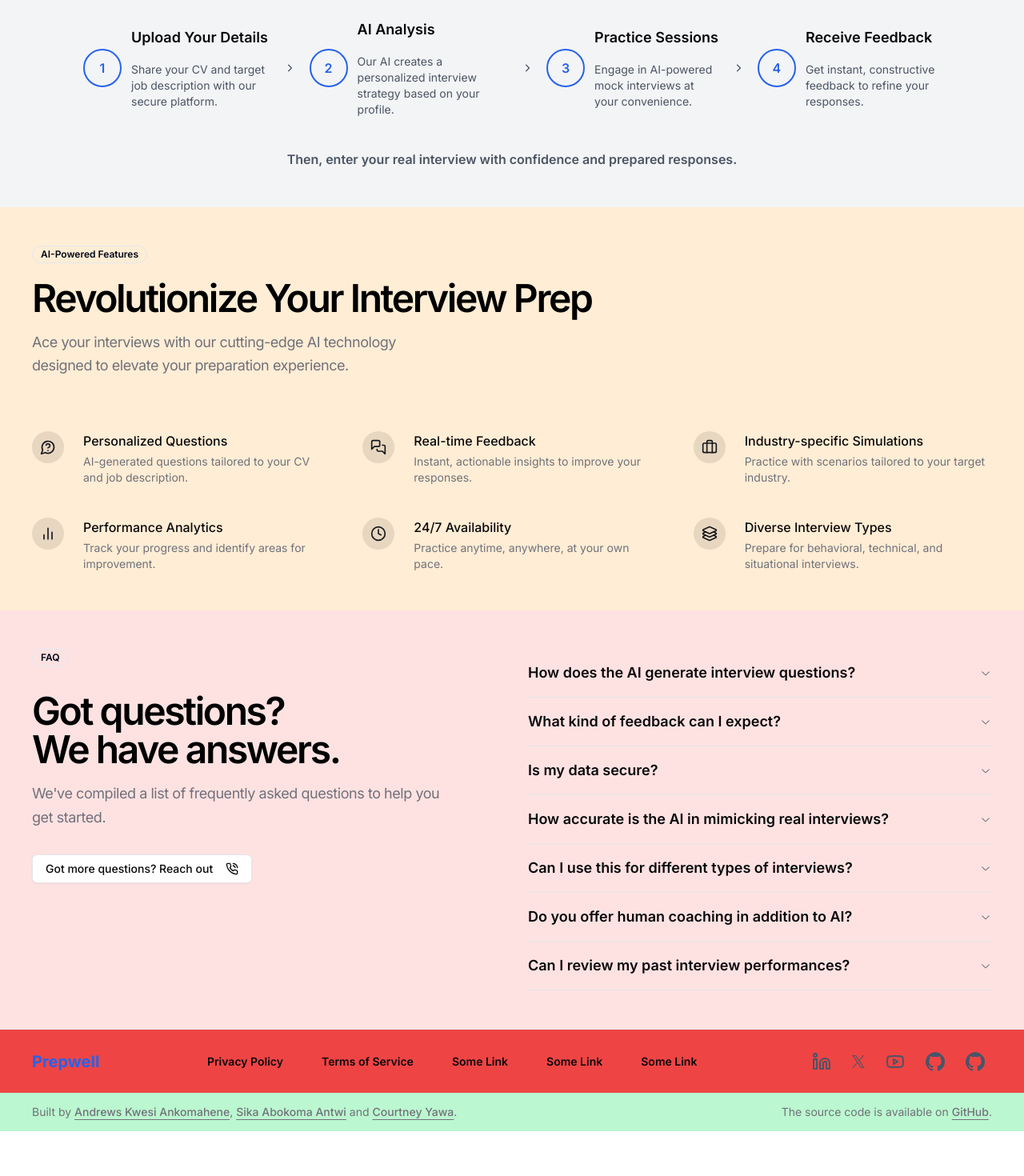
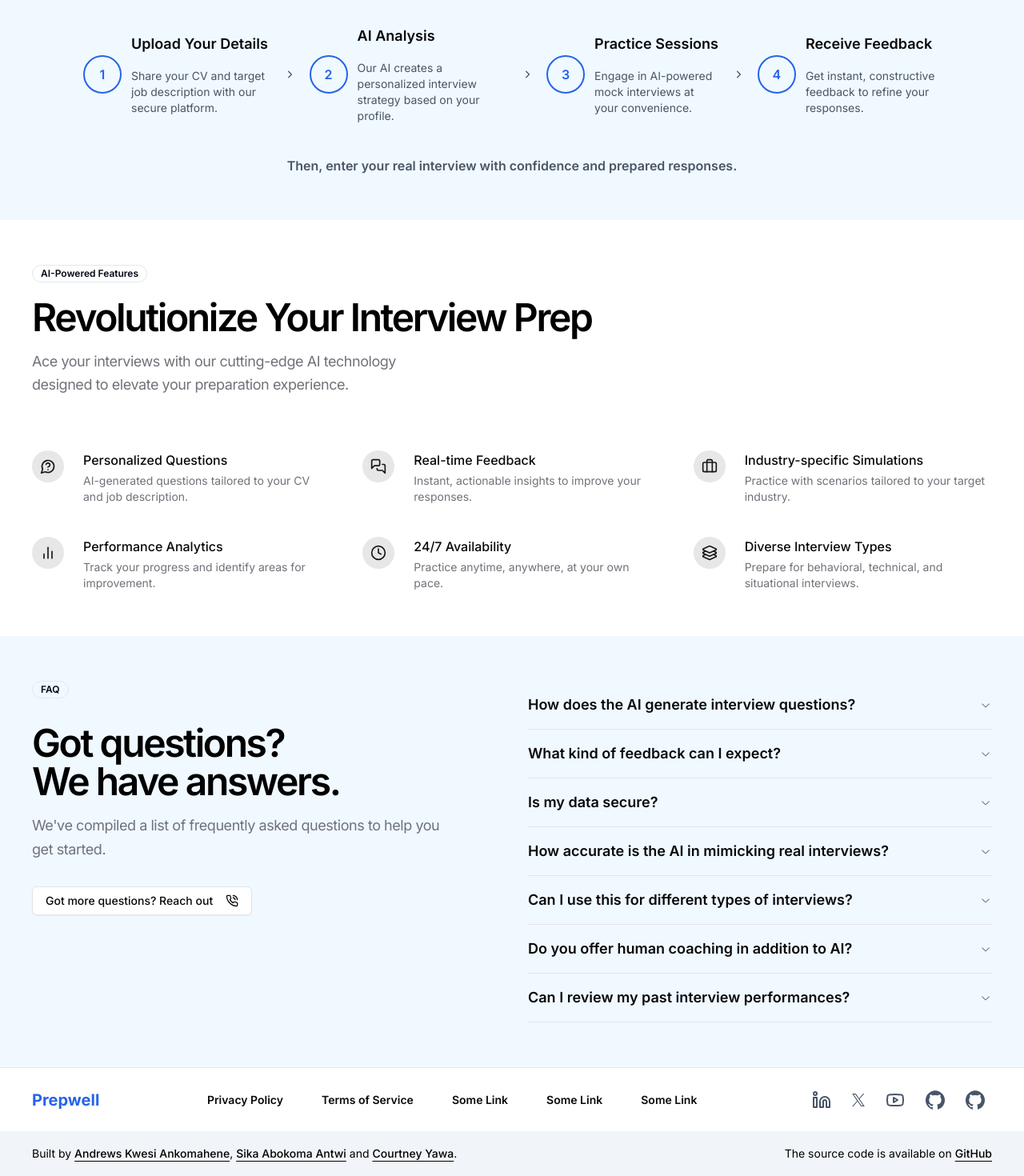
Before and after one commit to kwesinavilot/prepwell, a Next.js app: page / in a window 1280 px wide. Shown: the part 641-2111 px from the top of the page at 80% size. Before the commit the page ends 2055 px from the top, so only its background shows below. Built offline with nearby package versions, Linux system fonts and the light colour scheme.

Commit message:
(fix|refa|enha) updated the colors and got the landing page working again

```diff
--- a/src/app/(panel)/dashboard/page.js
+++ b/src/app/(panel)/dashboard/page.js
@@ -1,34 +1,34 @@
-"use client"
-import { signOut } from "next-auth/react"
-import { useSession } from "next-auth/react"
-import { Button } from "@/components/ui/button"
-import Image from "next/image"
+// "use client"
+// import { signOut } from "next-auth/react"
+// import { useSession } from "next-auth/react"
+// import { Button } from "@/components/ui/button"
+// import Image from "next/image"
 
-export default function Dashboard() {
-    const { data: session } = useSession()
-    console.log(session)
+// export default function Dashboard() {
+//     const { data: session } = useSession()
+//     console.log(session)
 
-    if (!session) {
-        return <div>Access Denied</div>
-    }
+//     if (!session) {
+//         return <div>Access Denied</div>
+//     }
 
-    return (
-        <div className="flex flex-col items-center justify-center min-h-screen bg-gray-100">
-            <div className="p-8 bg-white rounded-lg shadow-md">
-                <div className="flex items-center mb-6">
-                    <Image
-                        src={session.user.image}
-                        alt="User avatar"
-                        width={64}
-                        height={64}
-                        className="rounded-full mr-4"
-                    />
-                    <h1 className="text-2xl font-bold">Welcome, {session.user.name}!</h1>
-                </div>
-                <Button onClick={() => signOut()} variant="outline">
-                    Logout
-                </Button>
-            </div>
-        </div>
-    )
-}
+//     return (
+//         <div className="flex flex-col items-center justify-center min-h-screen bg-gray-100">
+//             <div className="p-8 bg-white rounded-lg shadow-md">
+//                 <div className="flex items-center mb-6">
+//                     <Image
+//                         src={session.user.image}
+//                         alt="User avatar"
+//                         width={64}
+//                         height={64}
+//                         className="rounded-full mr-4"
+//                     />
+//                     <h1 className="text-2xl font-bold">Welcome, {session.user.name}!</h1>
+//                 </div>
+//                 <Button onClick={() => signOut()} variant="outline">
+//                     Logout
+//                 </Button>
+//             </div>
+//         </div>
+//     )
+// }
--- a/src/app/(panel)/layout.js
+++ b/src/app/(panel)/layout.js
@@ -1,23 +1,23 @@
-import { SessionProvider } from "next-auth/react"
-import { Sidebar } from '@/components/site/panel/Sidebar';
-import { Header } from '@/components/site/panel/Header';
+// import { SessionProvider } from "next-auth/react"
+// import { Sidebar } from '@/components/site/panel/Sidebar';
+// import { Header } from '@/components/site/panel/Header';
 
-import "@/styles/globals.css";
+// import "@/styles/globals.css";
 
-export default async function Layout({ children }) {
-    return (
-        <SessionProvider>
-            <div className="flex h-screen">
-                <Sidebar />
+// export default async function Layout({ children }) {
+//     return (
+//         // <SessionProvider>
+//             <div className="flex h-screen">
+//                 {/* <Sidebar /> */}
 
-                <section className="flex flex-col flex-1 overflow-hidden">
-                    <Header />
+//                 <section className="flex flex-col flex-1 overflow-hidden">
+//                     {/* <Header /> */}
 
-                    <main className="flex-1 overflow-auto p-6">
-                        {children}
-                    </main>
-                </section>
-            </div>
-        </SessionProvider>
-    );
-}
+//                     <main className="flex-1 overflow-auto p-6">
+//                         {children}
+//                     </main>
+//                 </section>
+//             </div>
+//         // </SessionProvider>
+//     );
+// }
--- a/src/app/layout.js
+++ b/src/app/layout.js
@@ -2,11 +2,6 @@ import { Inter } from "next/font/google";
 import "@/styles/globals.css";
 
 const inter = Inter({ subsets: ["latin"] });
-
-export const metadata = {
-  title: "Prepwell",
-  description: "Boost your confidence for interviews and public speaking with the best interview prep and public speaking tools.",
-};
 
 export default function RootLayout({ children }) {
   return (
--- a/src/app/page.js
+++ b/src/app/page.js
@@ -1,9 +1,14 @@
 import { FAQ } from "@/components/site/home/FAQ";
 import { Hero } from "@/components/site/home/Hero";
-import {Heading} from "@/components/site/home/Heading";
-import {Footer} from "@/components/site/home/Footer";
-import {Process} from "@/components/site/home/Process";
+import { Heading } from "@/components/site/home/Heading";
+import { Footer } from "@/components/site/home/Footer";
+import { Process } from "@/components/site/home/Process";
 import { Features } from "@/components/site/home/Features";
+
+export const metadata = {
+  title: "Prepwell",
+  description: "Boost your confidence for interviews and public speaking with the best interview prep and public speaking tools.",
+};
 
 export default function Home() {
   return (
--- a/src/components/site/home/FAQ.jsx
+++ b/src/components/site/home/FAQ.jsx
@@ -40,7 +40,7 @@ const faqs = [
 ];
 
 export const FAQ = () => (
-    <section className="w-full bg-red-100 px-10 md:py-12 md:pb-8 lg:py-12">
+    <section className="w-full bg-sky-50 px-10 md:py-12 md:pb-8 lg:py-14">
         <div className="container mx-auto">
             <div className="grid lg:grid-cols-2 gap-10">
                 <div className="flex gap-10 flex-col">
--- a/src/components/site/home/Features.jsx
+++ b/src/components/site/home/Features.jsx
@@ -54,7 +54,7 @@ const FeatureItem = ({ icon: Icon, title, description }) => (
 );
 
 export const Features = () => (
-    <section className="w-full bg-orange-100 px-10 md:py-12 md:pb-8 lg:py-12">
+    <section className="w-full bg-white px-10 md:py-12 md:pb-8 lg:py-14">
         <div className="container mx-auto">
             <div className="flex gap-5 flex-col">
                 <div className="flex">
--- a/src/components/site/home/Footer.jsx
+++ b/src/components/site/home/Footer.jsx
@@ -1,8 +1,6 @@
-import React from "react"
-
 export const Footer = () => (
     <footer className="w-full flex bottom-0 flex-col">
-        <div className="flex px-10 justify-between items-center bg-red-500 border-t border-t-slate-200 py-6 md:h-20 md:flex-row">
+        <div className="flex px-10 justify-between border-t border-t-slate-200 items-center bg-white py-6 md:h-20 md:flex-row">
             <a className="flex items-center space-x-2 hash-tx-color" href="/">
                 <span className="hidden text-xl font-bold sm:inline-block text-blue-600">
                     Prepwell
@@ -38,7 +36,7 @@ export const Footer = () => (
 
                 <a target="_blank" rel="noreferrer" href="#">
                     <div className="font-semibold text-sm border border-transparent inline-flex justify-center hover:border hover:border-slate-200 items-center gap-2 dark:hover:border-slate-800 focus:outline-none focus:ring focus:ring-offset-2 focus:ring-offset-white focus:ring-blue-600 focus:dark:ring-offset-slate-800 text-slate-600 dark:text-slate-300 rounded-full p-2">
-                        <svg xmlns="http://www.w3.org/2000/svg" width="24" height="24" viewBox="0 0 24 24" fill="none" stroke="currentColor" stroke-width="2" stroke-linecap="round" stroke-linejoin="round" class="lucide lucide-youtube"><path d="M2.5 17a24.12 24.12 0 0 1 0-10 2 2 0 0 1 1.4-1.4 49.56 49.56 0 0 1 16.2 0A2 2 0 0 1 21.5 7a24.12 24.12 0 0 1 0 10 2 2 0 0 1-1.4 1.4 49.55 49.55 0 0 1-16.2 0A2 2 0 0 1 2.5 17" /><path d="m10 15 5-3-5-3z" /></svg>
+                        <svg xmlns="http://www.w3.org/2000/svg" width="24" height="24" viewBox="0 0 24 24" fill="none" stroke="currentColor" strokeWidth="2" strokeLinecap="round" stroke-linejoin="round" class="lucide lucide-youtube"><path d="M2.5 17a24.12 24.12 0 0 1 0-10 2 2 0 0 1 1.4-1.4 49.56 49.56 0 0 1 16.2 0A2 2 0 0 1 21.5 7a24.12 24.12 0 0 1 0 10 2 2 0 0 1-1.4 1.4 49.55 49.55 0 0 1-16.2 0A2 2 0 0 1 2.5 17" /><path d="m10 15 5-3-5-3z" /></svg>
 
                         <span className="sr-only">YouTube</span>
                     </div>
@@ -66,13 +64,13 @@ export const Footer = () => (
             </nav>
         </div>
 
-        <div className="flex bottom-0 bg-green-200 px-10 items-center justify-between md:h-12 md:flex-row">
-            <p className="text-balance text-center text-black text-sm leading-loose text-muted-foreground md:text-left">
+        <div className="flex bottom-0 bg-slate-100 px-10 items-center justify-between h-14 flex-row">
+            <p className="text-balance text-center text-black text-sm leading-loose md:text-left">
                 Built by <a href="https://kwesinavilot.github.io/me/" target="_blank" rel="noreferrer" className="font-medium underline underline-offset-4 hover:text-blue-600">Andrews Kwesi Ankomahene</a>, <a href="https://kwesinavilot.github.io/me/" target="_blank" rel="noreferrer" className="font-medium underline underline-offset-4 hover:text-blue-600">Sika Abokoma Antwi</a> and <a href="https://kwesinavilot.github.io/me/" target="_blank" rel="noreferrer" className="font-medium underline underline-offset-4 hover:text-blue-600">Courtney Yawa</a>.
             </p>
 
-            <p className="text-balance text-center text-black text-sm leading-loose text-muted-foreground md:text-left">
-                The source code is available on <a href="https://github.com/kwesinavilot/prepwell" target="_blank" rel="noreferrer" className="font-medium underline underline-offset-4 hover:text-blue-600">GitHub</a>.
+            <p className="text-balance text-center text-black text-sm leading-loose md:text-left">
+                The source code is available on <a href="https://github.com/kwesinavilot/prepwell" target="_blank" rel="noreferrer" className="font-medium underline underline-offset-4 hover:text-blue-600">GitHub</a>
             </p>
         </div>
     </footer>
--- a/src/components/site/home/Heading.jsx
+++ b/src/components/site/home/Heading.jsx
@@ -1,4 +1,4 @@
-import React from "react"
+// import React from "react"
 import Link from "next/link";
 
 export const Heading = () => (
--- a/src/components/site/home/Hero.jsx
+++ b/src/components/site/home/Hero.jsx
@@ -1,4 +1,4 @@
-import React from "react";
+// import React from "react";
 
 export const Hero = () => (
     <section className="mx-auto flex max-w-[980px] flex-col items-center gap-6 md:py-12 md:pb-8 lg:py-28 lg:pb-12">
--- a/src/components/site/home/Process.jsx
+++ b/src/components/site/home/Process.jsx
@@ -1,4 +1,4 @@
-import React from 'react';
+// import React from 'react';
 import { ChevronRight } from 'lucide-react';
 import { Upload, Brain, MessageSquare, ClipboardList, Star } from "lucide-react";
 
@@ -31,7 +31,7 @@ const steps = [
 
 export const Process = () => {
     return (
-        <section className="w-full bg-gray-100 px-10 md:py-12 md:pb-8 lg:py-12">
+        <section className="w-full bg-sky-50 px-10 md:py-12 md:pb-8 lg:py-14">
             <div className="container mx-auto">
                 <div className="flex flex-col items-center mb-10">
                     <h2 className="text-3xl font-bold text-center mb-2">Your Path to Interview Success</h2>
--- a/src/components/site/panel/Header.jsx
+++ b/src/components/site/panel/Header.jsx
@@ -1,10 +1,11 @@
-'use client';
+// 'use client';
 
-import { useSession } from "next-auth/react";
+// import { useSession } from "next-auth/react";
+import { auth } from "@/services/auth";
 import { Avatar, AvatarFallback, AvatarImage } from "@/components/ui/avatar";
 
-export const Header = () => {
-    const { data: session } = useSession();
+export default async function Header(){
+    const session = await auth()
 
     return (
         <header className="flex justify-end items-center p-4 bg-white border-b">
--- a/src/components/site/panel/Sidebar.jsx
+++ b/src/components/site/panel/Sidebar.jsx
@@ -1,6 +1,6 @@
 'use client';
 
-import React, { useState } from 'react';
+import { useState } from 'react';
 import Link from 'next/link';
 import { usePathname } from 'next/navigation';
 import { cn } from "@/lib/utils";
```
